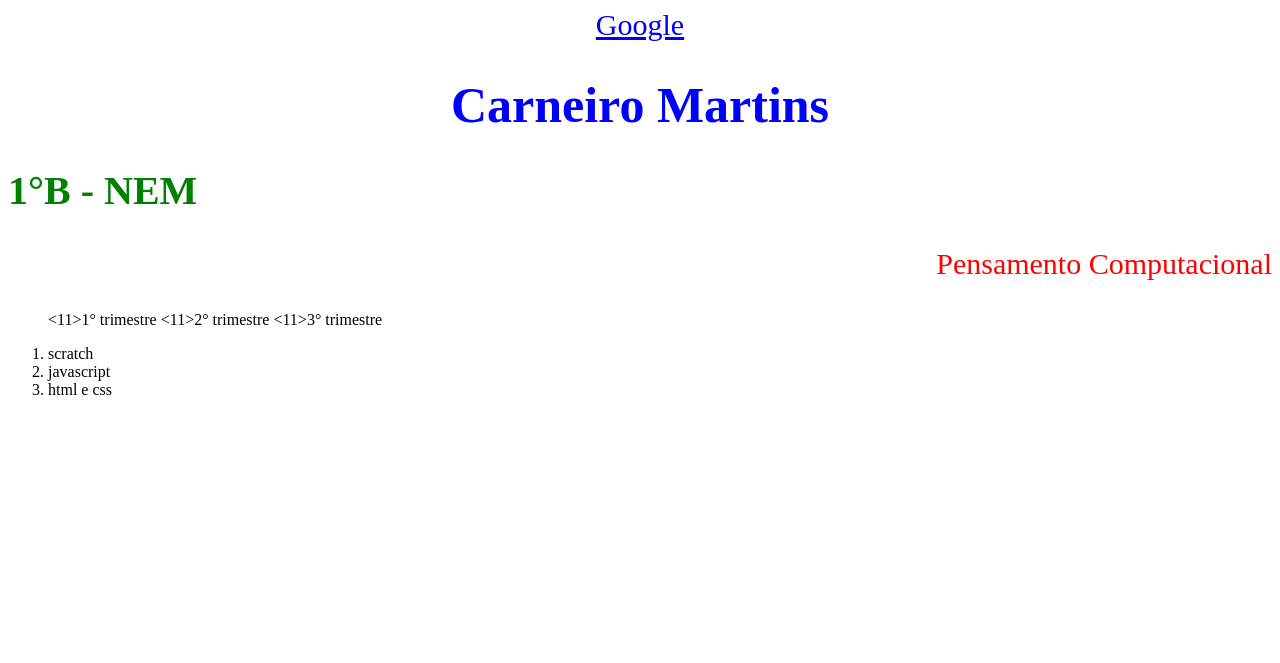
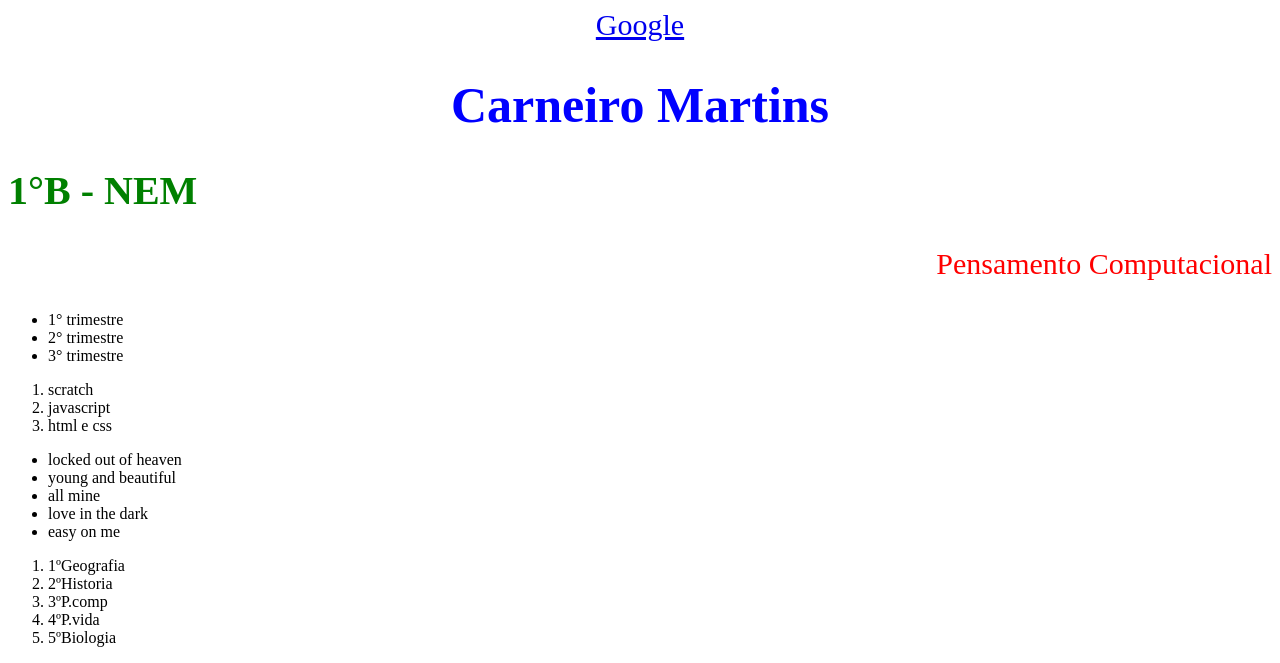
Before and after one commit to Gabriely-Cwendrych/gaby, a plain HTML site: page index.html in a window 1280 px wide. Shown: the part 230-893 px from the top of the page. Before the commit the page ends 800 px from the top, so only its background shows below. Drawn offline with Linux system fonts and the light colour scheme.

Commit message:
Add files via upload

```diff
--- a/index.html
+++ b/index.html
@@ -2,20 +2,37 @@
     <link rel="stylesheet" href="style.css">
 </head>
 <body>
-    <p id="imagem"><img src="computador.png" width="300px" height="200px"><p/>
-    <p id="link"><a href="https://www.google.com.br">Google<a/>
+    <p id="imagem"><img src="computador.png" width="300px" height="200px"></p>
+    <p id="link"><a href="https://www.google.com.br">Google</a>
     <h1>Carneiro Martins</h1>
     <h2>1°B - NEM</h2>
     <p>Pensamento Computacional</p>
     <ul class=¨lista¨>
-         <11>1° trimestre</li>
-         <11>2° trimestre</li>
-         <11>3° trimestre</li>
+         <li>1° trimestre</li>
+         <li>2° trimestre</li>
+         <li>3° trimestre</li>
 </ul>
 
 <ol class=¨lista¨>
-     <li>scratch</lli>
-     <li>javascript</lli>
-     <li>html e css</lli>
+     <li>scratch</li>
+     <li>javascript</li>
+     <li>html e css</li>
  </ol>
+
+    <ul class=¨minhalista¨>
+      <li>locked out of heaven</li>
+      <li>young and beautiful</li>
+      <li>all mine</li>
+      <li>love in the dark</li>
+      <li>easy on me</li>
+</ul>
+
+  <ol class=¨minhalista¨>
+    <li>1ºGeografia</li>
+    <li>2ºHistoria</li>
+    <li>3ºP.comp</li>
+    <li>4ºP.vida</li>
+    <li>5ºBiologia</li>
+</ol>
+
 </body>
--- a/style.css
+++ b/style.css
@@ -1,3 +1,9 @@
+.minhalista {
+    color:red;
+    font-size:30;
+    text-align: right;
+}
+
 .lista {
     color: red;
     font-size: 30;
@@ -17,11 +23,13 @@ p {
     text-align: right;
 
 }
+
 h1 { color:blue;
      text-align: center;
      font-size: 50
 
 }
+
 h2 {
     color:green;
     text-align: left;
```
